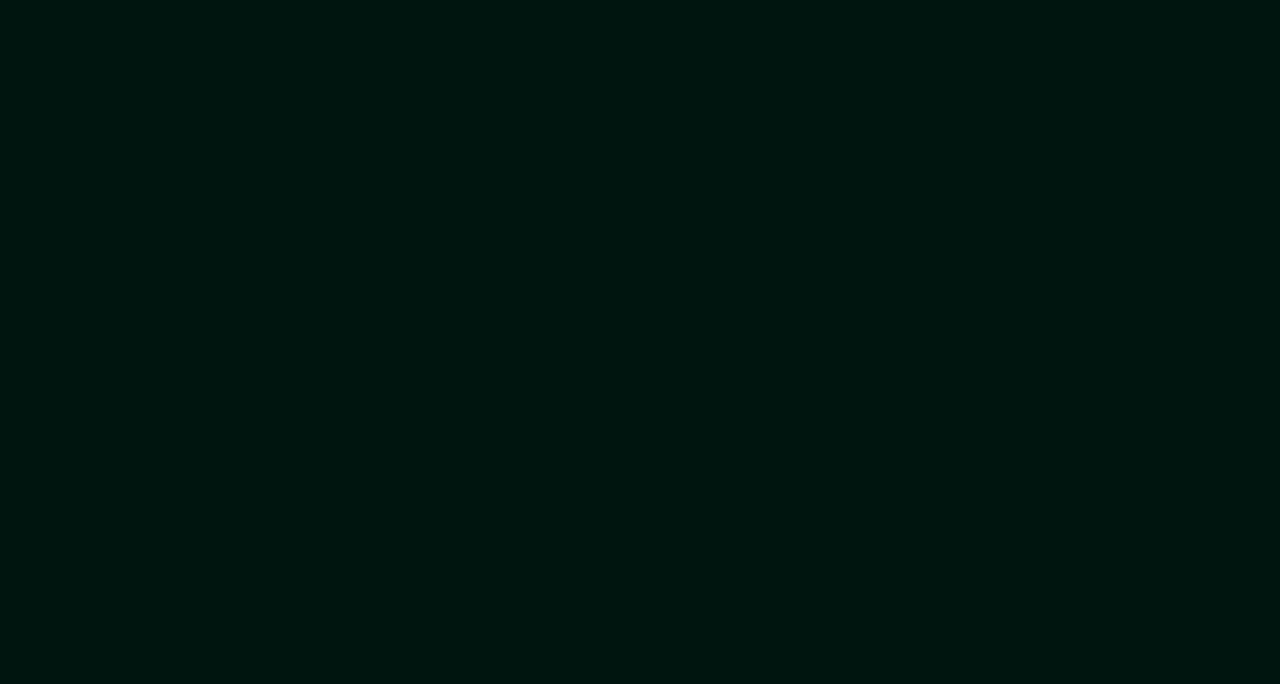
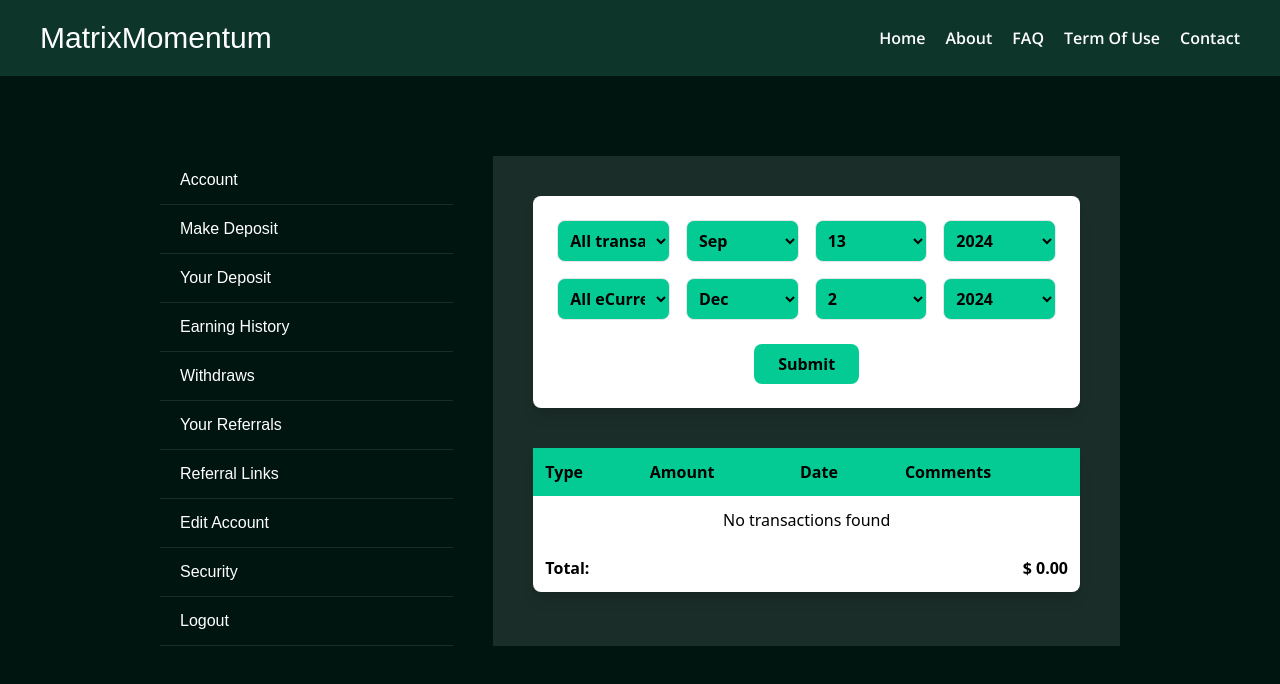
Before and after one commit to MhideTech/MatrixMomentum, a React (Vite) app: page /dashboard/earning-history in a window 1280 px wide. Before the commit this address had no page. Shown: the top 684 px of the page. Built offline with nearby package versions, Linux system fonts and the light colour scheme; a web font is replaced by a local one.

Commit message:
feat: designed some other dashboard routes

```diff
--- a/src/App.jsx
+++ b/src/App.jsx
@@ -10,6 +10,9 @@ import Dashboard from "./pages/Dashboard";
 import Account from "./pages/Account";
 import MakeDeposit from "./pages/MakeDeposit";
 import Deposits from "./pages/Deposits";
+import EarningHistory from "./pages/EarningHistory";
+import Withdraw from "./pages/Withdraw";
+import Referrals from "./pages/Referrals";
 
 function App() {
   const pricingPlan = [
@@ -78,6 +81,9 @@ function App() {
             path="your-deposits"
             element={<Deposits pricingPlan={pricingPlan} />}
           />
+          <Route path="earning-history" element={<EarningHistory />} />
+          <Route path="withdraw" element={<Withdraw />} />
+          <Route path="referrals" element={<Referrals />} />
         </Route>
       </Routes>
     </BrowserRouter>
--- a/src/components/Sidebar.jsx
+++ b/src/components/Sidebar.jsx
@@ -5,34 +5,54 @@ function Sidebar() {
     <aside>
       <ul className="text-white font-main">
         <Link to="/dashboard">
-          <li className="py-3 px-5 border-b border-b-[#1B2D29] hover:bg-[#1B2D29] transition-all duration-500">Account</li>
+          <li className="py-3 px-5 border-b border-b-[#1B2D29] hover:bg-[#1B2D29] transition-all duration-500">
+            Account
+          </li>
         </Link>
         <Link to="/dashboard/make-deposit" className="">
-          <li className="py-3 px-5 border-b border-b-[#1B2D29] hover:bg-[#1B2D29] transition-all duration-500">Make Deposit</li>
+          <li className="py-3 px-5 border-b border-b-[#1B2D29] hover:bg-[#1B2D29] transition-all duration-500">
+            Make Deposit
+          </li>
         </Link>
         <Link to="/dashboard/your-deposits" className="">
-          <li className="py-3 px-5 border-b border-b-[#1B2D29] hover:bg-[#1B2D29] transition-all duration-500">Your Deposit</li>
+          <li className="py-3 px-5 border-b border-b-[#1B2D29] hover:bg-[#1B2D29] transition-all duration-500">
+            Your Deposit
+          </li>
+        </Link>
+        <Link to="/dashboard/earning-history" className="">
+          <li className="py-3 px-5 border-b border-b-[#1B2D29] hover:bg-[#1B2D29] transition-all duration-500">
+            Earning History
+          </li>
+        </Link>
+        <Link to="/dashboard/withdraw" className="">
+          <li className="py-3 px-5 border-b border-b-[#1B2D29] hover:bg-[#1B2D29] transition-all duration-500">
+            Withdraws
+          </li>
+        </Link>
+        <Link to="/dashboard/referrals" className="">
+          <li className="py-3 px-5 border-b border-b-[#1B2D29] hover:bg-[#1B2D29] transition-all duration-500">
+            Your Referrals
+          </li>
         </Link>
         <Link to="/dashboard/make-deposit" className="">
-          <li className="py-3 px-5 border-b border-b-[#1B2D29] hover:bg-[#1B2D29] transition-all duration-500">Earning History</li>
+          <li className="py-3 px-5 border-b border-b-[#1B2D29] hover:bg-[#1B2D29] transition-all duration-500">
+            Referral Links
+          </li>
         </Link>
         <Link to="/dashboard/make-deposit" className="">
-          <li className="py-3 px-5 border-b border-b-[#1B2D29] hover:bg-[#1B2D29] transition-all duration-500">Withdraws</li>
+          <li className="py-3 px-5 border-b border-b-[#1B2D29] hover:bg-[#1B2D29] transition-all duration-500">
+            Edit Account
+          </li>
         </Link>
         <Link to="/dashboard/make-deposit" className="">
-          <li className="py-3 px-5 border-b border-b-[#1B2D29] hover:bg-[#1B2D29] transition-all duration-500">Your Referrals</li>
+          <li className="py-3 px-5 border-b border-b-[#1B2D29] hover:bg-[#1B2D29] transition-all duration-500">
+            Security
+          </li>
         </Link>
         <Link to="/dashboard/make-deposit" className="">
-          <li className="py-3 px-5 border-b border-b-[#1B2D29] hover:bg-[#1B2D29] transition-all duration-500">Referral Links</li>
-        </Link>
-        <Link to="/dashboard/make-deposit" className="">
-          <li className="py-3 px-5 border-b border-b-[#1B2D29] hover:bg-[#1B2D29] transition-all duration-500">Edit Account</li>
-        </Link>
-        <Link to="/dashboard/make-deposit" className="">
-          <li className="py-3 px-5 border-b border-b-[#1B2D29] hover:bg-[#1B2D29] transition-all duration-500">Security</li>
-        </Link>
-        <Link to="/dashboard/make-deposit" className="">
-          <li className="py-3 px-5 border-b border-b-[#1B2D29] hover:bg-[#1B2D29] transition-all duration-500">Logout</li>
+          <li className="py-3 px-5 border-b border-b-[#1B2D29] hover:bg-[#1B2D29] transition-all duration-500">
+            Logout
+          </li>
         </Link>
       </ul>
     </aside>
--- a/src/index.css
+++ b/src/index.css
@@ -17,3 +17,19 @@ body {
   background-color: #00150f;
   overflow-x: hidden;
 }
+
+.wallet::-webkit-scrollbar {
+  height: 3px;
+}
+
+.wallet::-webkit-scrollbar-track {
+  background: #f1f1f1;
+}
+
+.wallet::-webkit-scrollbar-thumb {
+  background: #1B2D29;
+}
+
+.wallet::-webkit-scrollbar-thumb:hover {
+  background: #172824;
+}
--- /dev/null
+++ b/src/pages/EarningHistory.jsx
@@ -0,0 +1,128 @@
+const EarningHistory = () => {
+  return (
+    <>
+      <div className="bg-white p-6 rounded-lg shadow-lg w-full max-w-4xl">
+        <div className="grid grid-cols-2 gap-4 md:grid-cols-4 mb-6">
+          <select
+            className="p-2 border rounded-lg bg-[#04CB94] text-black font-semibold focus:outline-none"
+            defaultValue="All transactions"
+          >
+            <option>All transactions</option>
+            <option>Deposit</option>
+            <option>Withdrawal</option>
+          </select>
+          <select
+            className="p-2 border rounded-lg bg-[#04CB94] text-black font-semibold focus:outline-none"
+            defaultValue="Sep"
+          >
+            <option>Jan</option>
+            <option>Feb</option>
+            <option>Mar</option>
+            <option>Apr</option>
+            <option>May</option>
+            <option>Jun</option>
+            <option>Jul</option>
+            <option>Aug</option>
+            <option>Sep</option>
+            <option>Oct</option>
+            <option>Nov</option>
+            <option>Dec</option>
+          </select>
+          <select
+            className="p-2 border rounded-lg bg-[#04CB94] text-black font-semibold focus:outline-none"
+            defaultValue="13"
+          >
+            {[...Array(31)].map((_, index) => (
+              <option key={index}>{index + 1}</option>
+            ))}
+          </select>
+          <select
+            className="p-2 border rounded-lg bg-[#04CB94] text-black font-semibold focus:outline-none"
+            defaultValue="2024"
+          >
+            <option>2023</option>
+            <option>2024</option>
+            <option>2025</option>
+          </select>
+          <select
+            className="p-2 border rounded-lg bg-[#04CB94] text-black font-semibold focus:outline-none"
+            defaultValue="All eCurrencies"
+          >
+            <option>All eCurrencies</option>
+            <option>Bitcoin</option>
+            <option>Ethereum</option>
+            <option>USDT</option>
+          </select>
+          <select
+            className="p-2 border rounded-lg bg-[#04CB94] text-black font-semibold focus:outline-none"
+            defaultValue="Dec"
+          >
+            <option>Jan</option>
+            <option>Feb</option>
+            <option>Mar</option>
+            <option>Apr</option>
+            <option>May</option>
+            <option>Jun</option>
+            <option>Jul</option>
+            <option>Aug</option>
+            <option>Sep</option>
+            <option>Oct</option>
+            <option>Nov</option>
+            <option>Dec</option>
+          </select>
+          <select
+            className="p-2 border rounded-lg bg-[#04CB94] text-black font-semibold focus:outline-none"
+            defaultValue="2"
+          >
+            {[...Array(31)].map((_, index) => (
+              <option key={index}>{index + 1}</option>
+            ))}
+          </select>
+          <select
+            className="p-2 border rounded-lg bg-[#04CB94] text-black font-semibold focus:outline-none"
+            defaultValue="2024"
+          >
+            <option>2023</option>
+            <option>2024</option>
+            <option>2025</option>
+          </select>
+        </div>
+        <div className="flex justify-center">
+          <button className="bg-[#04CB94] text-black-900 px-6 py-2 rounded-lg font-bold hover:bg-teal-500">
+            Submit
+          </button>
+        </div>
+      </div>
+
+      <div className="mt-10 w-full max-w-4xl">
+        <table className="w-full bg-white rounded-lg shadow-lg">
+          <thead className="bg-[#04CB94] text-black text-left">
+            <tr>
+              <th className="p-3">Type</th>
+              <th className="p-3">Amount</th>
+              <th className="p-3">Date</th>
+              <th className="p-3">Comments</th>
+            </tr>
+          </thead>
+          <tbody>
+            <tr>
+              <td className="p-3 text-center" colSpan="4">
+                No transactions found
+              </td>
+            </tr>
+          </tbody>
+          <tfoot>
+            <tr>
+              <td className="p-3 font-bold" colSpan="3">
+                Total:
+              </td>
+              <td className="p-3 text-right font-bold">$ 0.00</td>
+            </tr>
+          </tfoot>
+        </table>
+      </div>
+    </>
+  );
+};
+
+export default EarningHistory;
--- /dev/null
+++ b/src/pages/Referrals.jsx
@@ -0,0 +1,20 @@
+function Referrals() {
+  return (
+    <div className="grid grid-cols-3 gap-5">
+      <div className="bg-[#04CB94] p-5 h-40 flex flex-col gap-5 text-center justify-center">
+        <h2 className="font-bold text-lg">Referrals</h2>
+        <h1 className="text-xl">1</h1>
+      </div>
+      <div className="bg-[#04CB94] p-5 h-40 flex flex-col gap-5 text-center justify-center">
+        <h2 className="font-bold text-lg">Active Referrals</h2>
+        <h1 className="text-xl">1</h1>
+      </div>
+      <div className="bg-[#04CB94] p-5 h-40 flex flex-col gap-5 text-center justify-center">
+        <h2 className="font-bold text-lg">Total Referral Commission</h2>
+        <h1 className="text-xl">$0.00</h1>
+      </div>
+    </div>
+  );
+}
+
+export default Referrals;
--- /dev/null
+++ b/src/pages/Withdraw.jsx
@@ -0,0 +1,64 @@
+function Withdraw() {
+    return (
+      <div className="grid grid-cols-2 gap-7">
+        <div className="bg-[#04CB94] p-5 h-40 flex flex-col gap-5 text-center justify-center">
+          <h2 className="font-bold text-lg">Account Balance</h2>
+          <h1 className="text-2xl">$0.00</h1>
+        </div>
+        <div className="bg-[#04CB94] p-5 h-40 flex flex-col gap-5 text-center justify-center">
+          <h2 className="font-bold text-lg">Pending Withdrawal</h2>
+          <h1 className="text-2xl">$0.00</h1>
+        </div>
+        <div className="bg-[#04CB94] p-5 h-40 flex flex-col gap-5 text-center justify-center">
+          <h2 className="font-bold text-lg">Bitcoin Wallet</h2>
+          <h1 className="overflow-x-scroll text-lg wallet">
+            bc1q372ruvgmqa0uwumdzqsvgvc6z2w030pxvkw4ww
+          </h1>
+        </div>
+        <div className="bg-[#04CB94] p-5 h-40 flex flex-col gap-5 text-center justify-center">
+          <h2 className="font-bold text-lg">Ethereum Wallet</h2>
+          <h1 className="overflow-x-scroll text-lg wallet">
+            0x1a158E08B0bd1ac5D991e85e3A9Dd373D21a1489
+          </h1>
+        </div>
+        <div className="bg-[#04CB94] p-5 h-40 flex flex-col gap-5 text-center justify-center">
+          <h2 className="font-bold text-lg">Tron Wallet</h2>
+          <h1 className="overflow-x-scroll text-lg wallet">
+            TB9JQFM5Jndp6hqvxvQvKa5RrbrprDkJVo
+          </h1>
+        </div>
+        <div className="bg-[#04CB94] p-5 h-40 flex flex-col gap-5 text-center justify-center">
+          <h2 className="font-bold text-lg">Tether USDT TRC20</h2>
+          <h1 className="overflow-x-scroll text-lg wallet">
+            TB9JQFM5Jndp6hqvxvQvKa5RrbrprDkJVo
+          </h1>
+        </div>
+        <div className="bg-[#04CB94] p-5 h-40 flex flex-col gap-5 text-center justify-center">
+          <h2 className="font-bold text-lg">Tether ERC20</h2>
+          <h1 className="overflow-x-scroll text-lg wallet">
+            0x1a158E08B0bd1ac5D991e85e3A9Dd373D21a1489
+          </h1>
+        </div>
+        <div className="bg-[#04CB94] p-5 h-40 flex flex-col gap-5 text-center justify-center">
+          <h2 className="font-bold text-lg">BNB Wallet</h2>
+          <h1 className="overflow-x-scroll text-lg wallet">
+            0x1a158E08B0bd1ac5D991e85e3A9Dd373D21a1489
+          </h1>
+        </div>
+        <div className="bg-[#04CB94] p-5 h-40 flex flex-col gap-5 text-center justify-center">
+          <h2 className="font-bold text-lg">Dodgecoin Wallet</h2>
+          <h1 className="overflow-x-scroll text-lg wallet">
+            DEereXL4WAi4MNcVdCfTcBPMEB1a5UFMUe
+          </h1>
+        </div>
+        <div className="bg-[#04CB94] p-5 h-40 flex flex-col gap-5 text-center justify-center">
+          <h2 className="font-bold text-lg">Litecoin Wallet</h2>
+          <h1 className="overflow-x-scroll text-lg wallet">
+            ltc1q46nn6wg3z6wvsnwdfysn4sqqxnvk3uqfps2g3d
+          </h1>
+        </div>
+      </div>
+    );
+}
+
+export default Withdraw
```
